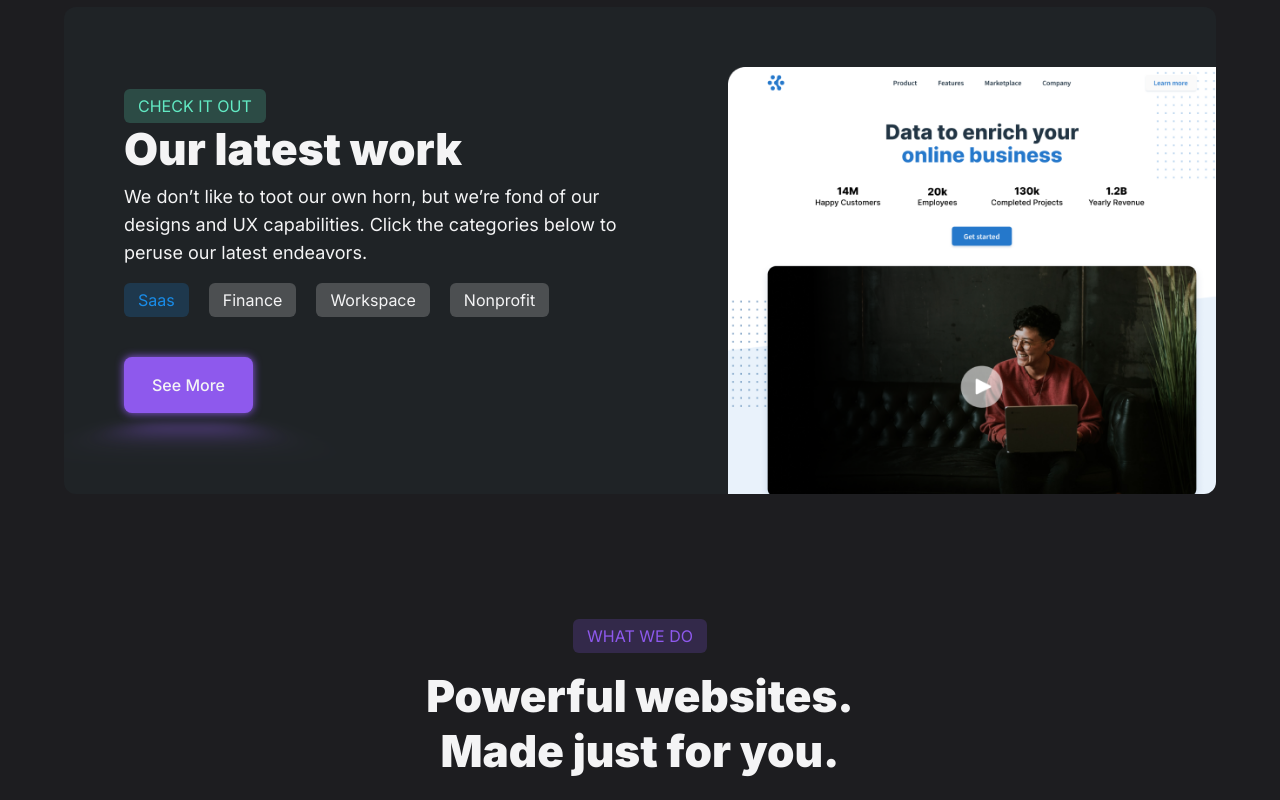
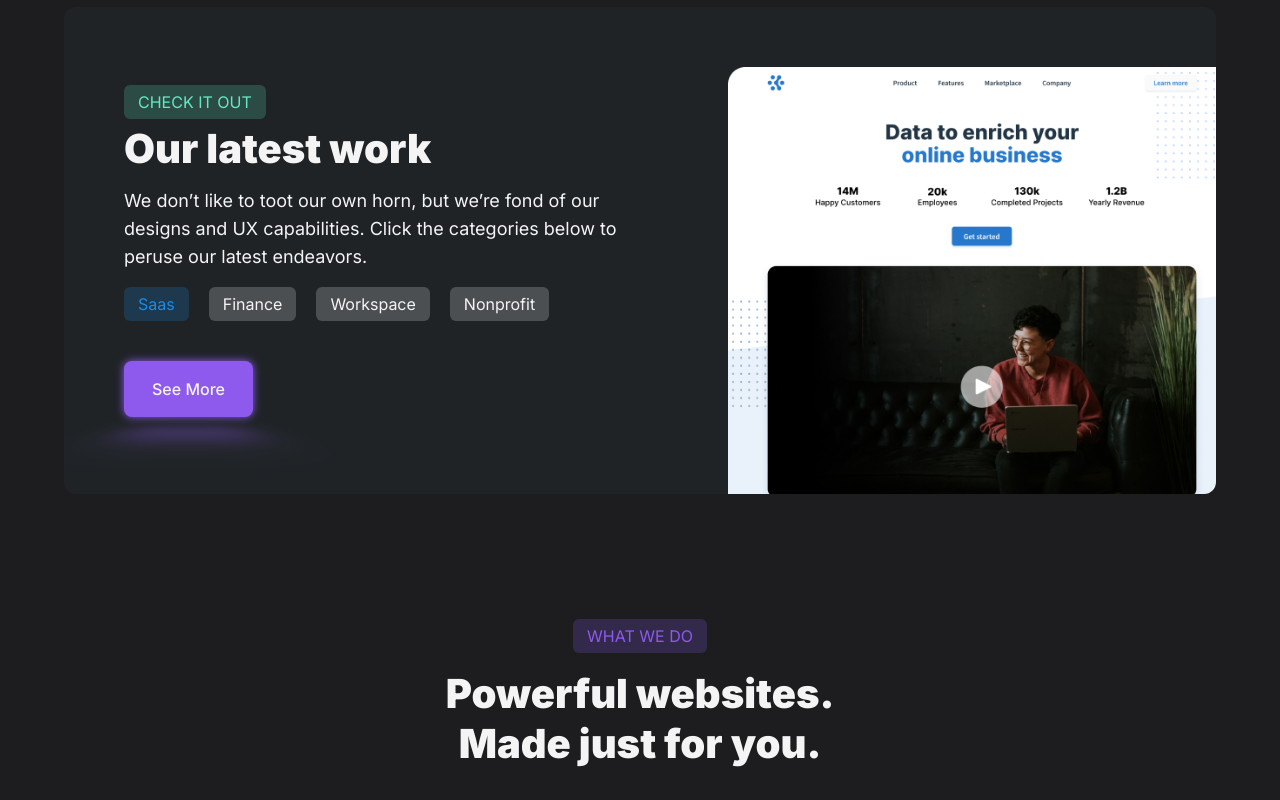
Before and after one commit to jaminwebdev/outfoxweb-sveltekit, a SvelteKit app: page / in a window 1280 px wide. Shown: the part 1100-1900 px from the top of the page. Built offline with nearby package versions, Linux system fonts and the light colour scheme.

Commit message:
style adjustments

```diff
--- a/src/app.css
+++ b/src/app.css
@@ -15,7 +15,7 @@
 	}
 
 	h2 {
-		@apply text-3xl md:text-[44px] font-black;
+		@apply text-3xl md:text-[40px] leading-[2.75rem] font-black;
 	}
 
 	h3 {
--- a/tailwind.config.js
+++ b/tailwind.config.js
@@ -9,6 +9,7 @@ export default {
 				primary: '#62E9C3',
 				secondary: '#198CE8',
 				tertiary: '#8E59ED',
+				orange: '#F7754C',
 				'body-color': {
 					light: '#F4F4F5',
 					dark: '#1D1D20'
```
